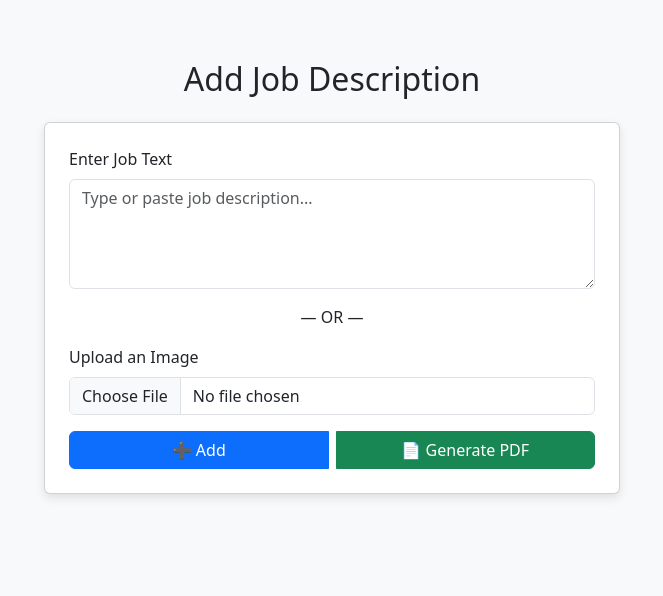
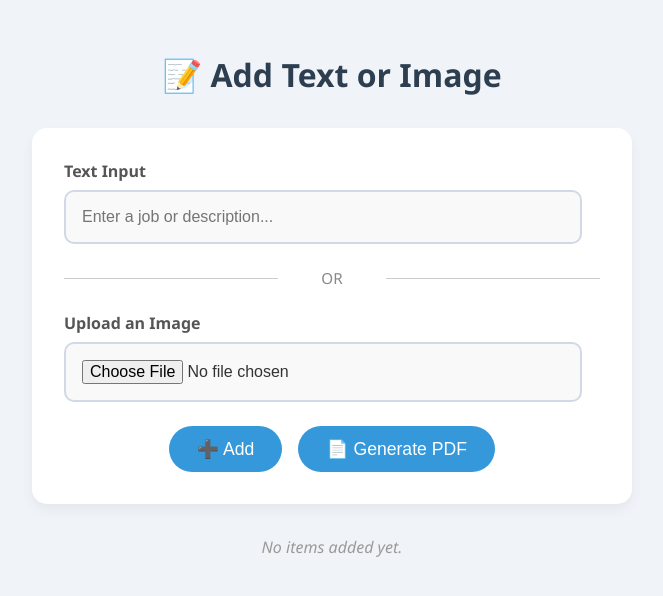
Before and after one commit to robinsajan/job-posting, a Flask app: page / in a window 1280 px wide. Shown: the top 596 px of the page, without its empty margins (308-971 px from the left). Run offline with Flask 3, Linux system fonts and the light colour scheme.

Commit message:
Update index.html

```diff
--- a/templates/index.html
+++ b/templates/index.html
@@ -1,62 +1,196 @@
 <!DOCTYPE html>
 <html lang="en">
 <head>
-  <meta charset="UTF-8">
-  <title>Job Entry Form</title>
-  <link href="https://cdn.jsdelivr.net/npm/bootstrap@5.3.2/dist/css/bootstrap.min.css" rel="stylesheet">
+  <meta charset="UTF-8" />
+  <meta name="viewport" content="width=device-width, initial-scale=1.0" />
+  <title>Text List to PDF</title>
   <style>
     body {
-      background-color: #f8f9fa;
-      padding-top: 60px;
+      font-family: 'Segoe UI', sans-serif;
+      background-color: #f0f4f8;
+      color: #333;
+      margin: 0;
+      padding: 2em 1em;
+      display: flex;
+      justify-content: center;
     }
+
     .container {
+      width: 100%;
       max-width: 600px;
     }
-    .card {
-      box-shadow: 0 4px 10px rgba(0, 0, 0, 0.1);
+
+    h1 {
+      text-align: center;
+      color: #2c3e50;
+      font-size: 2rem;
+      margin-bottom: 1em;
     }
-    .btn-group {
+
+    form {
+      background-color: #ffffff;
+      padding: 2em;
+      border-radius: 15px;
+      box-shadow: 0 6px 12px rgba(0,0,0,0.05);
       display: flex;
-      justify-content: space-between;
+      flex-direction: column;
+      gap: 1.5em;
+    }
+
+    label {
+      font-weight: 600;
+      color: #555;
+      margin-bottom: 0.5em;
+      display: block;
+    }
+
+    input[type="text"],
+    input[type="file"] {
+      font-size: 1rem;
+      width: 90%;
+      padding: 1em 1em;
+      border: 2px solid #d1d9e6;
+      border-radius: 10px;
+      background-color: #f9f9f9;
+      transition: border-color 0.3s ease;
+    }
+
+    input:focus {
+      border-color: #3498db;
+      outline: none;
+    }
+
+    .section-divider {
+      text-align: center;
+      color: #888;
+      font-size: 0.95rem;
+      position: relative;
+    }
+
+    .section-divider::before,
+    .section-divider::after {
+      content: '';
+      height: 1px;
+      width: 40%;
+      background-color: #ccc;
+      position: absolute;
+      top: 50%;
+    }
+
+    .section-divider::before {
+      left: 0;
+    }
+
+    .section-divider::after {
+      right: 0;
+    }
+
+    .button-group {
+      display: flex;
+      flex-wrap: wrap;
+      gap: 1em;
+      justify-content: center;
+    }
+
+    button {
+      background-color: #3498db;
+      color: white;
+      border: none;
+      padding: 0.7em 1.6em;
+      border-radius: 25px;
+      cursor: pointer;
+      font-size: 1.1rem;
+      transition: background 0.3s ease, transform 0.1s ease;
+    }
+
+    button:hover {
+      background-color: #2980b9;
+    }
+
+    button:active {
+      transform: scale(0.98);
+    }
+
+    ul {
+      list-style: none;
+      padding-left: 0;
+      margin-top: 2em;
+    }
+
+    li {
+      background-color: #ffffff;
+      padding: 0.75em 1em;
+      border-radius: 10px;
+      box-shadow: 0 2px 5px rgba(0,0,0,0.05);
+      margin-bottom: 0.5em;
+      font-size: 1.05rem;
+      word-wrap: break-word;
+    }
+
+    .empty {
+      text-align: center;
+      color: #999;
+      margin-top: 2em;
+      font-style: italic;
+    }
+
+    @media (max-width: 480px) {
+      h1 {
+        font-size: 1.6rem;
+      }
+
+      form {
+        padding: 1.5em;
+      }
+
+      input,
+      button {
+        font-size: 1rem;
+      }
+
+      .button-group {
+        flex-direction: column;
+        align-items: center;
+      }
+
+      button {
+        width: 100%;
+      }
     }
   </style>
 </head>
 <body>
   <div class="container">
-    <h2 class="mb-4 text-center">Add Job Description</h2>
-    <div class="card p-4">
-      <form method="POST" enctype="multipart/form-data">
-        <div class="mb-3">
-          <label for="item" class="form-label">Enter Job Text</label>
-          <textarea name="item" class="form-control" rows="4" placeholder="Type or paste job description..."></textarea>
-        </div>
+    <h1>📝 Add Text or Image</h1>
 
-        <div class="text-center mb-3">— OR —</div>
+    <form method="POST" enctype="multipart/form-data">
+      <div>
+        <label for="item">Text Input</label>
+        <input type="text" name="item" placeholder="Enter a job or description..." />
+      </div>
 
-        <div class="mb-3">
-          <label for="image" class="form-label">Upload an Image</label>
-          <input type="file" name="image" class="form-control" accept="image/*">
-        </div>
+      <div class="section-divider">OR</div>
 
-        <div class="btn-group">
-          <button type="submit" name="add" class="btn btn-primary w-50 me-2">➕ Add</button>
-          <button type="submit" name="generate" class="btn btn-success w-50">📄 Generate PDF</button>
-        </div>
-      </form>
-    </div>
+      <div>
+        <label for="image">Upload an Image</label>
+        <input type="file" name="image" accept="image/*" />
+      </div>
+
+      <div class="button-group">
+        <button type="submit" name="add" title="Adds text/image to list">➕ Add</button>
+        <button type="submit" name="generate" title="Generate a PDF from the items">📄 Generate PDF</button>
+      </div>
+    </form>
 
     {% if items %}
-    <div class="mt-4">
-      <h5>Added Items:</h5>
-      <ul class="list-group">
+      <ul>
         {% for item in items %}
-          <li class="list-group-item">{{ item.job_title or item }}</li>
+          <li>{{ item }}</li>
         {% endfor %}
       </ul>
-    </div>
+    {% else %}
+      <div class="empty">No items added yet.</div>
     {% endif %}
   </div>
-
-  <script src="https://cdn.jsdelivr.net/npm/bootstrap@5.3.2/dist/js/bootstrap.bundle.min.js"></script>
 </body>
 </html>
```
